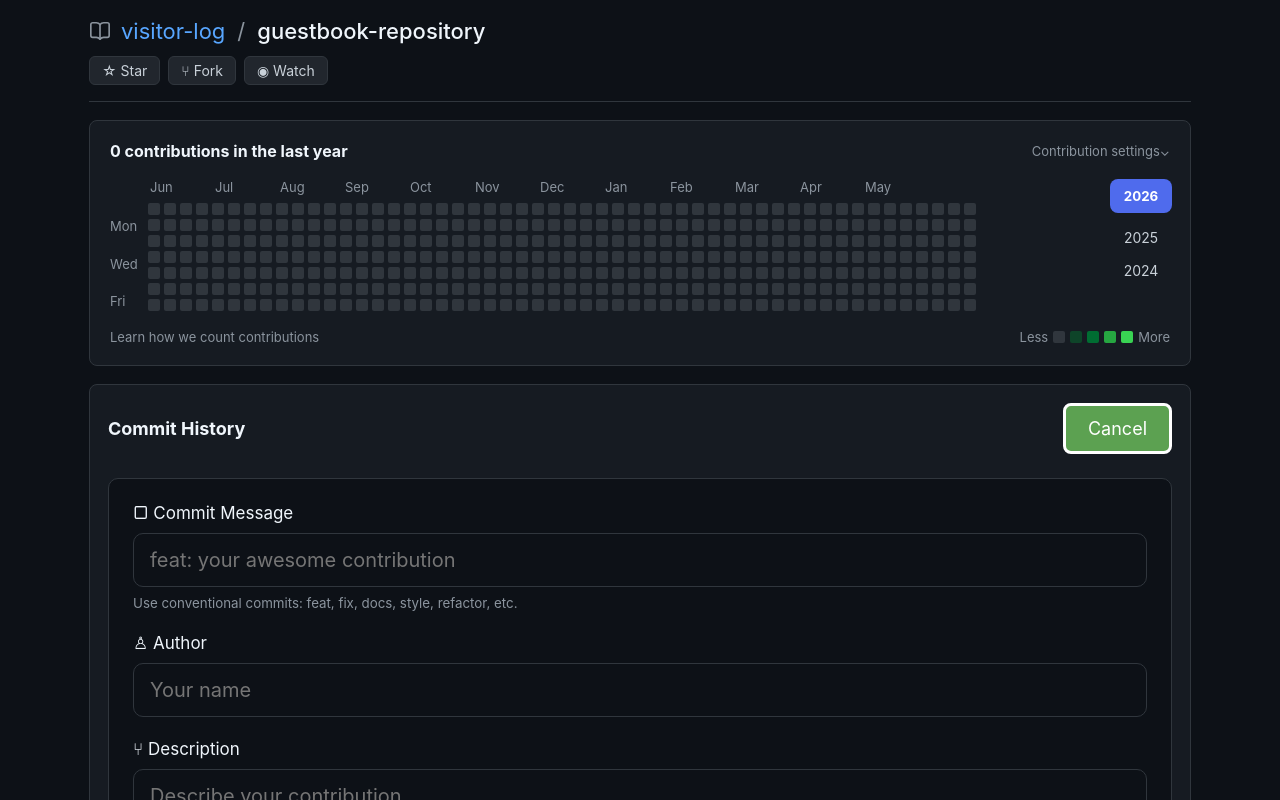
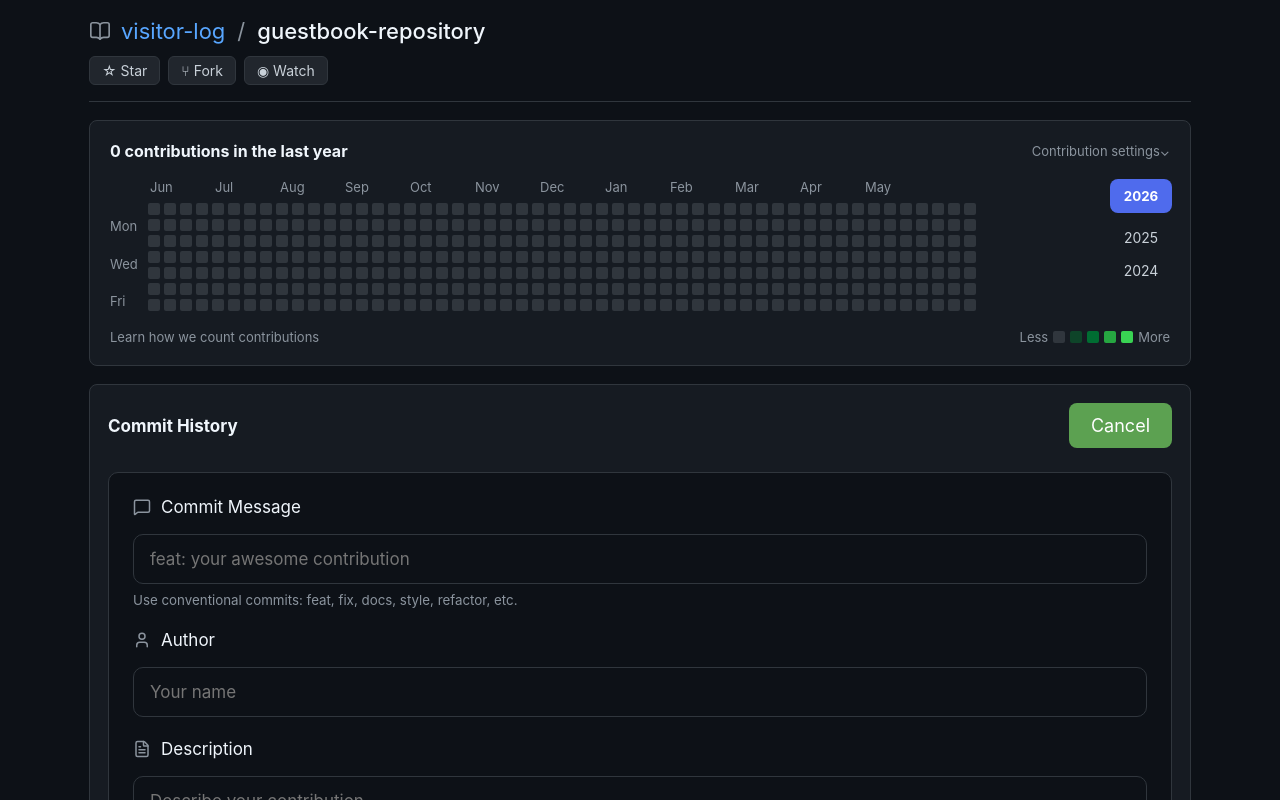
Before and after one commit to cntjdus/likelion-guestbook, a React (Vite) app in the folder frontend/: page / in a window 1280 px wide. Both pictures are taken after a click on the button "New Commit". Shown: the top 800 px of the page. Built offline with nearby package versions, Linux system fonts and the light colour scheme.

Commit message:
commit form 및 history 수정

```diff
--- a/frontend/src/App.css
+++ b/frontend/src/App.css
@@ -274,7 +274,7 @@ button {
 
 .commit-header h2 {
   margin: 0;
-  font-size: 18px;
+  font-size: 17px;
 }
 
 .new-commit-btn {
@@ -289,7 +289,6 @@ button {
 .expanded .new-commit-btn {
   font-size: 18px;
   padding: 12px 22px;
-  border: 3px solid white;
 }
 
 .commit-form {
@@ -306,9 +305,16 @@ button {
 }
 
 .commit-form label span {
-  display: block;
-  margin-bottom: 10px;
+  display: flex;
+  align-items: center;
+  gap: 10px;
+  margin-bottom: 17px;
   font-size: 17px;
+}
+
+.commit-form label span svg {
+  color: #8b949e;
+  flex-shrink: 0;
 }
 
 .commit-form input,
@@ -319,7 +325,7 @@ button {
   border: 1px solid #30363d;
   border-radius: 10px;
   padding: 14px 16px;
-  font-size: 20px;
+  font-size: 17px;
   outline: none;
 }
 
--- a/frontend/src/components/CommitForm.jsx
+++ b/frontend/src/components/CommitForm.jsx
@@ -1,4 +1,5 @@
 import { useState } from "react";
+import { MessageSquare, User, FileText, Lock } from "lucide-react";
 
 function CommitForm({ onSubmitCommit }) {
   const [message, setMessage] = useState("");
@@ -32,7 +33,10 @@ function CommitForm({ onSubmitCommit }) {
   return (
     <form className="commit-form" onSubmit={handleSubmit}>
       <label>
-        <span>▢ Commit Message</span>
+        <span>
+            <MessageSquare size={18} />
+            Commit Message
+        </span>
         <input
           value={message}
           onChange={(e) => setMessage(e.target.value)}
@@ -42,7 +46,10 @@ function CommitForm({ onSubmitCommit }) {
       </label>
 
       <label>
-        <span>♙ Author</span>
+        <span>
+            <User size={18} />
+            Author
+        </span>
         <input
           value={author}
           onChange={(e) => setAuthor(e.target.value)}
@@ -51,7 +58,10 @@ function CommitForm({ onSubmitCommit }) {
       </label>
 
       <label>
-        <span>⑂ Description</span>
+        <span>
+            <FileText size={18} />
+            Description
+        </span>
         <textarea
           value={description}
           onChange={(e) => setDescription(e.target.value)}
@@ -60,7 +70,10 @@ function CommitForm({ onSubmitCommit }) {
       </label>
 
       <label>
-        <span>▣ Password optional</span>
+        <span>
+            <Lock size={18} />
+            Password (optional)
+        </span>
         <input
           value={password}
           onChange={(e) => setPassword(e.target.value)}
--- a/frontend/src/components/CommitHistory.jsx
+++ b/frontend/src/components/CommitHistory.jsx
@@ -1,7 +1,7 @@
 import { useState } from "react";
 import CommitForm from "./CommitForm";
 import CommitDetail from "./CommitDetail";
-import { MessageSquare, GitBranch, RotateCcw } from "lucide-react";
+import { MessageSquare, GitBranch, RotateCcw, } from "lucide-react";
 
 function CommitHistory({
   commits,
@@ -16,12 +16,12 @@ function CommitHistory({
   const selectedCommit = commits.find((commit) => commit.id === selectedCommitId);
 
   const handleRevert = (commit) => {
-    const inputPassword = prompt("Revert password를 입력해주세요.");
+    const inputPassword = prompt("비밀번호를 입력해주세요.");
 
     if (inputPassword === null) return;
 
     if (!commit.password) {
-      alert("이 커밋은 비밀번호가 설정되어 있지 않아 삭제할 수 없습니다.");
+      alert("이 commit은 비밀번호가 설정되어 있지 않아, 삭제할 수 없습니다.");
       return;
     }
 
@@ -30,7 +30,7 @@ function CommitHistory({
       return;
     }
 
-    const confirmDelete = confirm("정말 이 commit을 revert 하시겠습니까?");
+    const confirmDelete = confirm("정말 이 commit을 삭제하시겠습니까?");
 
     if (confirmDelete) {
       onDeleteCommit(commit.id);
```
